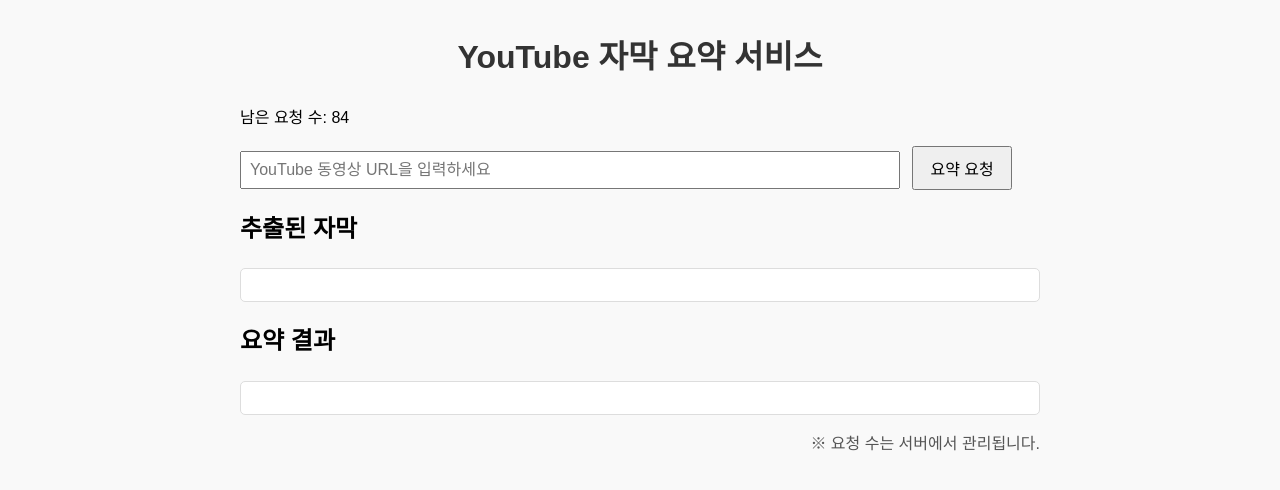
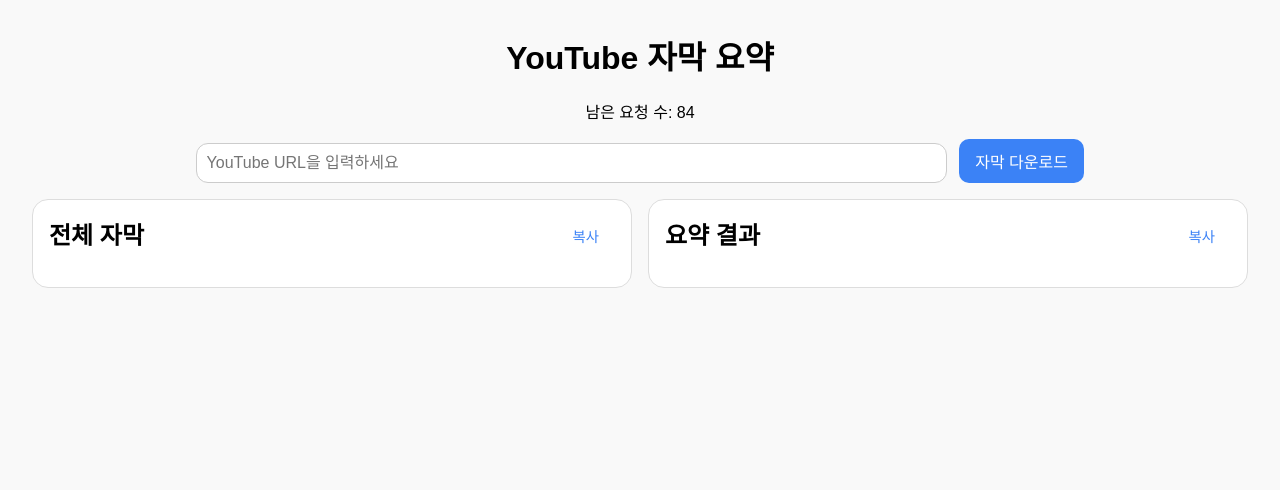
Before and after one commit to pangyeal/ISTF.naver.how_8000, a FastAPI app: page / in a window 1280 px wide. Shown: the top 490 px of the page. Run offline with FastAPI, Linux system fonts and the light colour scheme; parts of the project's set-up code (start-up, migrations or seed data) failed here and were passed over.

Commit message:
템플릿 디자인 정상화 및 테스트용 코드 삭제

```diff
--- a/main.py
+++ b/main.py
@@ -27,7 +27,7 @@ def call_claude(system_prompt, user_prompt):
             {"role": "system", "content": system_prompt},
             {"role": "user", "content": user_prompt}
         ],
-        "max_tokens": 512  # ← 여기를 추가!
+        "max_tokens": 256  # 무료 사용자 기준 적절한 토큰 제한
     }
 
     response = requests.post(
@@ -37,16 +37,18 @@ def call_claude(system_prompt, user_prompt):
     )
 
     if response.status_code != 200:
-        raise Exception(f"Claude API 오류: {response.status_code} - {response.text}")
+        # 응답이 실패했을 경우 detail 메시지를 그대로 반환
+        try:
+            err = response.json().get("error", {}).get("message", "Claude 호출 실패")
+        except Exception:
+            err = "Claude 응답 파싱 오류"
+        raise Exception(f"Claude API 오류: {err}")
 
     result = response.json()
-    print("🧠 Claude 응답:", json.dumps(result, indent=2, ensure_ascii=False))
+    if "choices" not in result:
+        raise Exception(f"Claude 응답 오류: choices 필드 없음 → {result}")
 
-    try:
-        return result["choices"][0]["message"]["content"]
-    except (KeyError, IndexError) as e:
-        print("❗ Claude 응답 파싱 실패:", result)
-        raise e
+    return result["choices"][0]["message"]["content"]
 
 
 # 앱 초기화 전에 설정 검증
@@ -217,13 +219,19 @@ async def process_url(youtube_url: YouTubeURL):
         with yt_dlp.YoutubeDL(ydl_opts) as ydl:
             info_dict = ydl.extract_info(youtube_url.url, download=True)
 
-        MAX_TRANSCRIPT_CHARS = 500
-
         vtt_file_path = os.path.join(Config.DOWNLOAD_PATH, f"{base_filename}.ko.vtt")
         extracted_text = extract_text_from_vtt(vtt_file_path)
 
+
+        # ✅ 무료 사용자 토큰 초과 방지를 위한 자막 자르기
+        # 너무 길 경우 Claude 호출이 실패할 수 있으므로 기본 500자 제한 권장
+        MAX_TRANSCRIPT_CHARS = 500
+
         if len(extracted_text) > MAX_TRANSCRIPT_CHARS:
             extracted_text = extracted_text[:MAX_TRANSCRIPT_CHARS]
+
+        # 💡 만약 유료 API 사용자라면 아래 자르기 코드를 주석 처리해도 좋습니다.
+        # Claude Opus 또는 GPT-4-turbo는 더 긴 자막도 처리 가능합니다.
 
         # 언어 감지
         detected_lang = detect_language(extracted_text)
--- a/templates/index.html
+++ b/templates/index.html
@@ -3,119 +3,126 @@
   <head>
     <meta charset="UTF-8" />
     <meta name="viewport" content="width=device-width, initial-scale=1" />
-    <title>YouTube 자막 요약 서비스</title>
+    <title>YouTube 자막 요약</title>
     <link rel="stylesheet" href="/static/style.css" />
-    <script>
-      async function submitURL() {
-        const urlInput = document.getElementById("youtube-url");
-        const resultDiv = document.getElementById("result");
-        const summaryDiv = document.getElementById("summary");
-        const transcriptDiv = document.getElementById("transcript");
-        const remainingCountSpan = document.getElementById("remaining-count");
-
-        const url = urlInput.value.trim();
-        if (!url) {
-          alert("YouTube URL을 입력해주세요.");
-          return;
-        }
-
-        resultDiv.textContent = "처리 중... 잠시만 기다려주세요.";
-        summaryDiv.textContent = "";
-        transcriptDiv.textContent = "";
-
-        try {
-          const response = await fetch("/process_url", {
-            method: "POST",
-            headers: {
-              "Content-Type": "application/json",
-            },
-            body: JSON.stringify({ url }),
-          });
-
-          if (!response.ok) {
-            const errorData = await response.json();
-            resultDiv.textContent = `오류: ${
-              errorData.detail || "알 수 없는 오류 발생"
-            }`;
-            return;
-          }
-
-          const data = await response.json();
-          resultDiv.textContent = "요약이 완료되었습니다.";
-          transcriptDiv.textContent = data.transcript;
-          summaryDiv.textContent = data.summary;
-          remainingCountSpan.textContent = data.remaining_count;
-        } catch (error) {
-          resultDiv.textContent = "서버와 통신 중 오류가 발생했습니다.";
-          console.error(error);
-        }
-      }
-    </script>
+    <script defer src="/static/script.js"></script>
     <style>
       body {
         font-family: "Noto Sans KR", sans-serif;
-        max-width: 800px;
-        margin: 2rem auto;
-        padding: 0 1rem;
-        line-height: 1.6;
+        margin: 2rem;
         background-color: #f9f9f9;
       }
+
       h1 {
         text-align: center;
-        color: #333;
       }
+
+      .url-form {
+        text-align: center;
+        margin-bottom: 1rem;
+      }
+
       input[type="text"] {
-        width: 80%;
-        padding: 0.5rem;
-        margin-right: 0.5rem;
+        width: 60%;
+        padding: 0.6rem;
         font-size: 1rem;
+        border-radius: 12px;
+        border: 1px solid #ccc;
       }
+
       button {
-        padding: 0.5rem 1rem;
+        padding: 0.6rem 1rem;
         font-size: 1rem;
+        margin-left: 0.5rem;
+        border: none;
+        border-radius: 10px;
+        background-color: #3b82f6;
+        color: white;
         cursor: pointer;
       }
+
+      button:hover {
+        background-color: #2563eb;
+      }
+
+      .result-section {
+        display: flex;
+        gap: 1rem;
+        justify-content: space-between;
+        flex-wrap: wrap;
+      }
+
+      .box {
+        flex: 1;
+        min-width: 300px;
+        background: white;
+        padding: 1rem;
+        border-radius: 16px;
+        border: 1px solid #ddd;
+        position: relative;
+        max-height: 500px;
+        overflow-y: auto;
+      }
+
+      .box h2 {
+        margin-top: 0;
+      }
+
+      .copy-btn {
+        position: absolute;
+        top: 1rem;
+        right: 1rem;
+        background: none;
+        border: none;
+        font-size: 0.9rem;
+        color: #3b82f6;
+        cursor: pointer;
+      }
+
       #result {
-        margin-top: 1rem;
+        text-align: center;
         font-weight: bold;
         color: #007acc;
-      }
-      #summary,
-      #transcript {
-        white-space: pre-wrap;
-        background: #fff;
-        border: 1px solid #ddd;
-        padding: 1rem;
         margin-top: 1rem;
-        border-radius: 5px;
-        max-height: 300px;
-        overflow-y: auto;
-      }
-      #remaining {
-        margin-top: 1rem;
-        text-align: right;
-        color: #555;
       }
     </style>
   </head>
   <body>
-    <h1>YouTube 자막 요약 서비스</h1>
-    <p>남은 요청 수: <span id="remaining-count">{{ remaining_count }}</span></p>
-    <input
-      type="text"
-      id="youtube-url"
-      placeholder="YouTube 동영상 URL을 입력하세요"
-    />
-    <button onclick="submitURL()">요약 요청</button>
+    <h1>YouTube 자막 요약</h1>
+    <p style="text-align: center">
+      남은 요청 수: <span id="count">{{ remaining_count }}</span>
+    </p>
+
+    <div class="url-form">
+      <input
+        type="text"
+        id="youtube-url"
+        placeholder="YouTube URL을 입력하세요"
+      />
+      <button onclick="processURL()" id="download-btn">자막 다운로드</button>
+    </div>
 
     <div id="result"></div>
 
-    <h2>추출된 자막</h2>
-    <div id="transcript"></div>
+    <div class="result-section">
+      <div class="box">
+        <button class="copy-btn" data-target="transcript">복사</button>
+        <h2>전체 자막</h2>
+        <div id="transcript" class="transcript-container"></div>
+      </div>
 
-    <h2>요약 결과</h2>
-    <div id="summary"></div>
-
-    <div id="remaining">※ 요청 수는 서버에서 관리됩니다.</div>
+      <div class="box">
+        <button class="copy-btn" data-target="summary">복사</button>
+        <h2>요약 결과</h2>
+        <div id="summary" class="transcript-container"></div>
+      </div>
+    </div>
+    <!-- 로딩 오버레이 -->
+    <div id="loadingOverlay" class="loading-overlay">
+      <div class="loading-spinner"></div>
+      <div id="loadingText" class="loading-text">처리 중입니다...</div>
+    </div>
+    <!-- 토스트 메시지 -->
+    <div id="toast" class="toast"></div>
   </body>
 </html>
```
Also changed, not shown: static/script.js (renamed from script.js), static/style.css (renamed from style.css), user_count.db.
